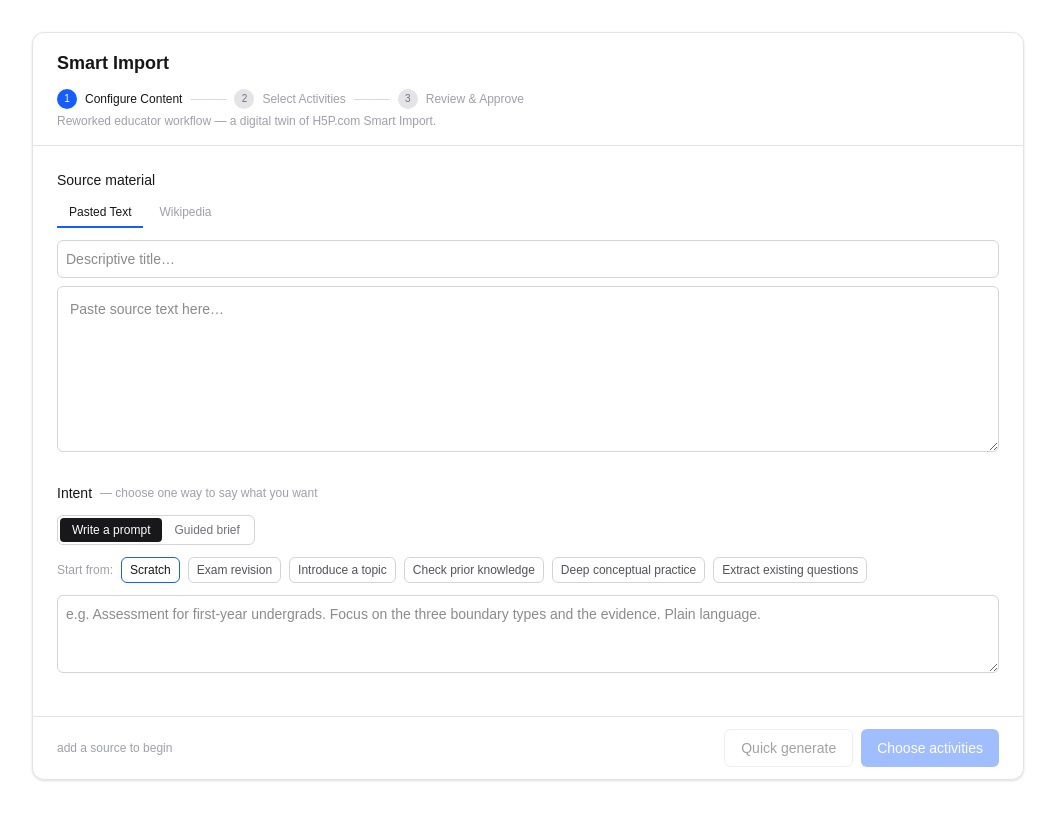
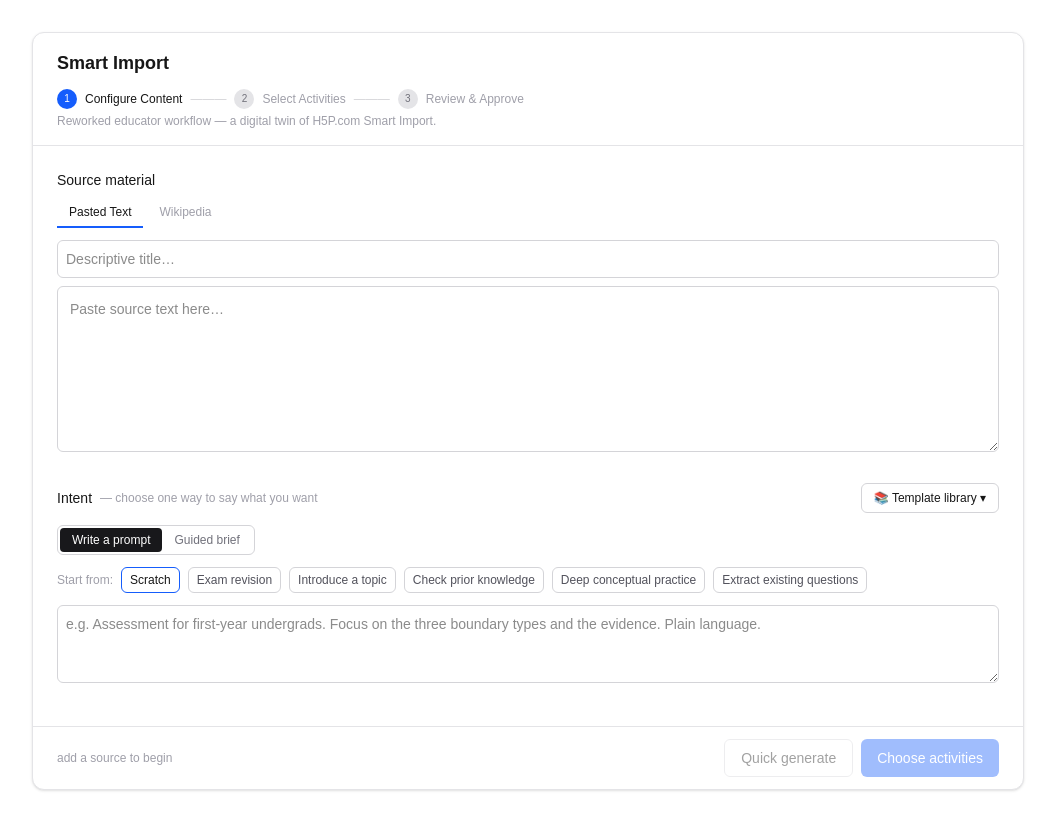
Before and after one commit to ngupta1729/SI-MVP, a Next.js app: page / in a window 1280 px wide. Shown: the whole page, without its empty margins (112-1167 px from the left). Built offline with nearby package versions, Linux system fonts and the light colour scheme.

Commit message:
Add always-visible Template library dropdown (both modes): one-click load of any saved prompt/brief template + starter presets; auto-switches authoring mode; shows 'recent' + activity-bundle badges

```diff
--- a/app/page.tsx
+++ b/app/page.tsx
@@ -2,7 +2,11 @@
 
 import { useEffect, useMemo, useRef, useState } from "react";
 import { CONTENT_TYPES, CATEGORIES, contentType } from "@/lib/h5p/contentTypes";
-import { INTENT_PRESETS, preset as findPreset } from "@/lib/intent-presets";
+import {
+  INTENT_PRESETS,
+  preset as findPreset,
+  type IntentPreset,
+} from "@/lib/intent-presets";
 import { useTemplates, type SavedTemplate } from "@/lib/templates";
 import type { ImportIntent, TwinResult, SourceAnalysis } from "@/lib/types";
 import H5PRender from "@/components/H5PRender";
@@ -448,9 +452,27 @@ function Configure(p: {
       </div>
 
       <div className="space-y-3">
-        <div className="flex items-center gap-2">
-          <p className="text-sm font-medium">Intent</p>
-          <span className="text-xs text-zinc-400">— choose one way to say what you want</span>
+        <div className="flex flex-wrap items-center justify-between gap-2">
+          <div className="flex items-center gap-2">
+            <p className="text-sm font-medium">Intent</p>
+            <span className="text-xs text-zinc-400">
+              — choose one way to say what you want
+            </span>
+          </div>
+          <LibraryPicker
+            templates={lib.templates}
+            loadedId={loadedId}
+            lastId={lastId}
+            onLoadTemplate={loadTemplate}
+            onLoadPreset={(preset) =>
+              set({
+                authoringMode: "prompt",
+                promptPresetId: preset.id,
+                prompt: preset.prompt,
+                mode: preset.mode,
+              })
+            }
+          />
         </div>
 
         {/* mutually exclusive mode toggle */}
@@ -800,6 +822,82 @@ function SaveRow(p: {
   );
 }
 
+function LibraryPicker(p: {
+  templates: SavedTemplate[];
+  loadedId: string | null;
+  lastId: string | null;
+  onLoadTemplate: (t: SavedTemplate) => void;
+  onLoadPreset: (preset: IntentPreset) => void;
+}) {
+  const [open, setOpen] = useState(false);
+  const mine = [...p.templates].sort(
+    (a, b) => (b.usedAt ?? b.createdAt) - (a.usedAt ?? a.createdAt),
+  );
+  return (
+    <div className="relative">
+      <button
+        onClick={() => setOpen(!open)}
+        className="rounded-md border border-zinc-300 bg-white px-3 py-1.5 text-xs font-medium dark:border-zinc-700 dark:bg-zinc-900"
+      >
+        📚 Template library{p.templates.length ? ` (${p.templates.length})` : ""} ▾
+      </button>
+      {open && (
+        <>
+          <div className="fixed inset-0 z-10" onClick={() => setOpen(false)} />
+          <div className="absolute right-0 z-20 mt-1 max-h-80 w-80 overflow-auto rounded-md border border-zinc-200 bg-white p-2 text-xs shadow-lg dark:border-zinc-700 dark:bg-zinc-900">
+            <p className="px-1 py-1 font-semibold text-zinc-400">Your templates</p>
+            {mine.length === 0 && (
+              <p className="px-1 pb-2 text-zinc-400">
+                None yet. Save a prompt or brief below to reuse it next time.
+              </p>
+            )}
+            {mine.map((t) => (
+              <button
+                key={t.id}
+                onClick={() => {
+                  p.onLoadTemplate(t);
+                  setOpen(false);
+                }}
+                className={`flex w-full items-center gap-2 rounded px-2 py-1.5 text-left hover:bg-zinc-100 dark:hover:bg-zinc-800 ${
+                  p.loadedId === t.id ? "bg-zinc-100 dark:bg-zinc-800" : ""
+                }`}
+              >
+                <span className="rounded bg-zinc-100 px-1 text-[10px] text-zinc-500 dark:bg-zinc-800">
+                  {t.kind}
+                </span>
+                <span className="flex-1 truncate">★ {t.name}</span>
+                {t.id === p.lastId && (
+                  <span className="text-[10px] text-zinc-400">recent</span>
+                )}
+                {t.contentTypes?.length ? (
+                  <span className="text-[10px] text-zinc-400">
+                    +{t.contentTypes.length}
+                  </span>
+                ) : null}
+              </button>
+            ))}
+            <p className="mt-2 px-1 py-1 font-semibold text-zinc-400">
+              Starter templates
+            </p>
+            {INTENT_PRESETS.map((preset) => (
+              <button
+                key={preset.id}
+                onClick={() => {
+                  p.onLoadPreset(preset);
+                  setOpen(false);
+                }}
+                className="block w-full rounded px-2 py-1.5 text-left hover:bg-zinc-100 dark:hover:bg-zinc-800"
+              >
+                {preset.label}
+              </button>
+            ))}
+          </div>
+        </>
+      )}
+    </div>
+  );
+}
+
 function TemplateManager({ lib }: { lib: ReturnType<typeof useTemplates> }) {
   const [open, setOpen] = useState(false);
   const [editing, setEditing] = useState<string | null>(null);
```
